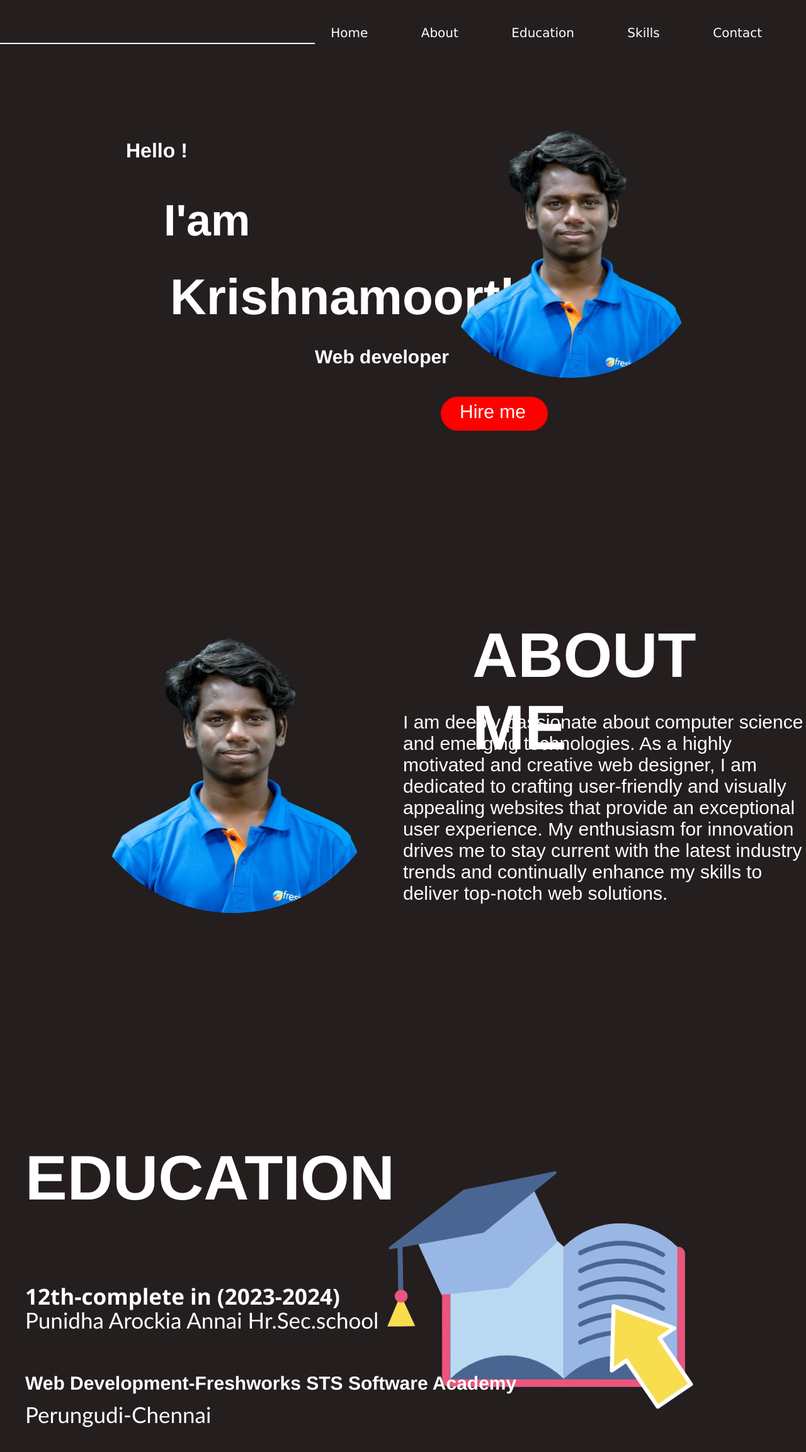
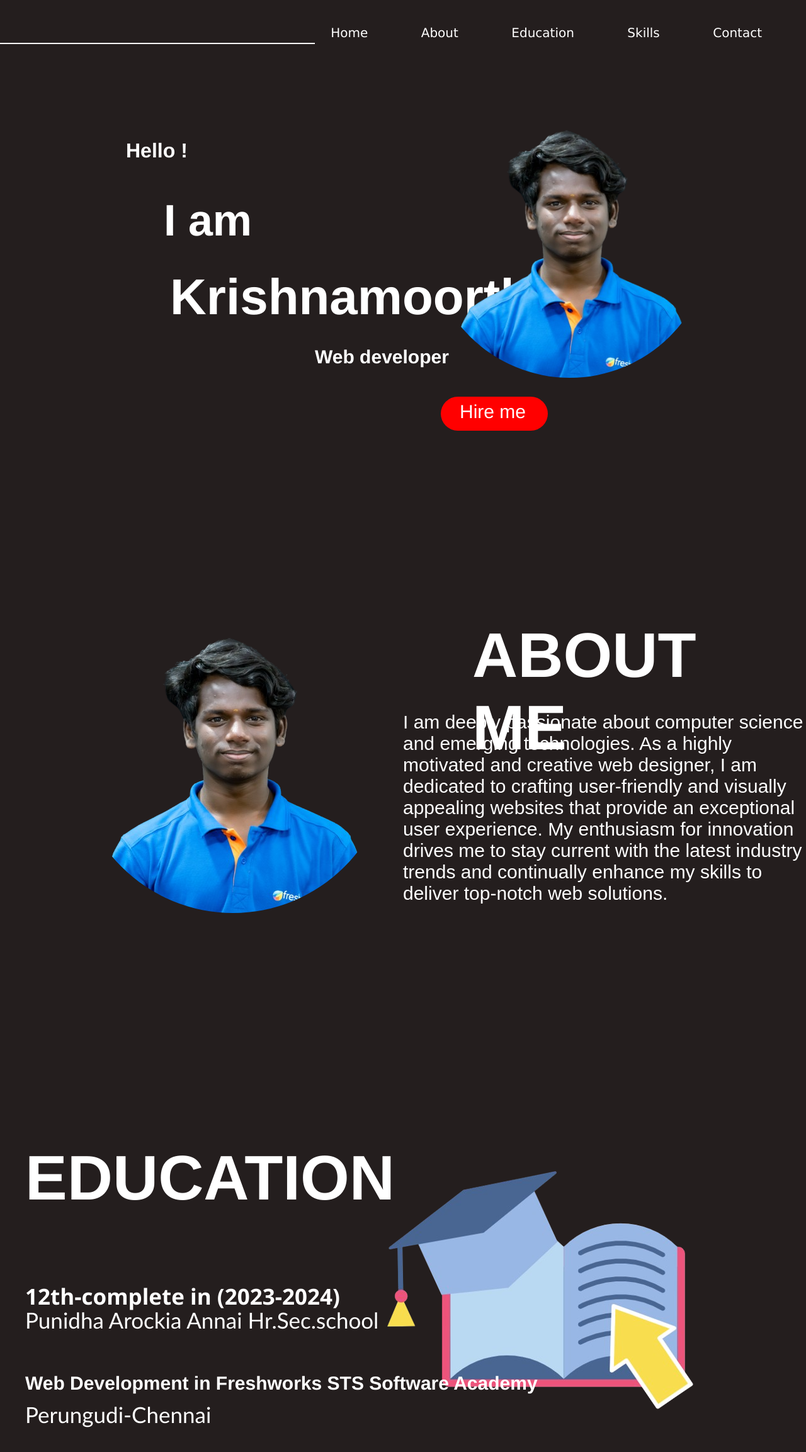
Before and after one commit to krishna18-krishna/Portfolio718, a plain HTML site: page index.html in a window 1280 px wide. Shown: the top 2306 px of the page at 63% size. Drawn offline with Linux system fonts and the light colour scheme.

Commit message:
spell mistake

```diff
--- a/index.html
+++ b/index.html
@@ -25,7 +25,7 @@
             <h1>Hello !</h1>
             <p id="home"></p>
 
-            <h3>I'am</h3>
+            <h3>I am</h3>
             <h4>Krishnamoorthy</h4>
             <img src="./assets/images/img_krishna.png" height="450" alt="This is me" >
             <h5>Web developer</h5>
@@ -50,7 +50,7 @@
                 <img class="educ" src="./assets/images/img_education.png" alt="This is me">
                 <p class="school">12th-complete in (2023-2024)</p>
                 <p class="sname">Punidha Arockia Annai Hr.Sec.school</p>
-                <p class="acadamy">Web Development-Freshworks STS Software Academy</p>
+                <p class="acadamy">Web Development in Freshworks STS Software Academy</p>
                 <p class="place">Perungudi-Chennai</p>
                 <p class="space1" id="skills"></p>
             </div>
```
